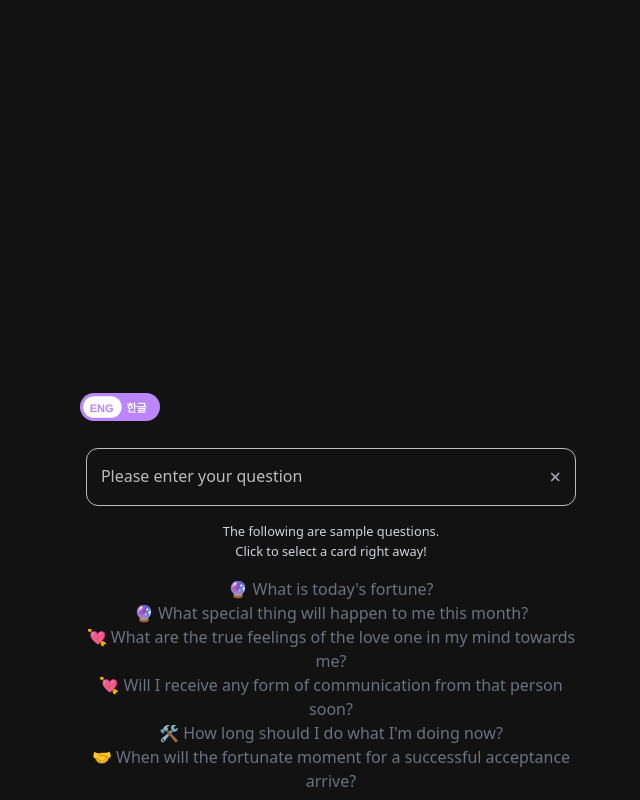
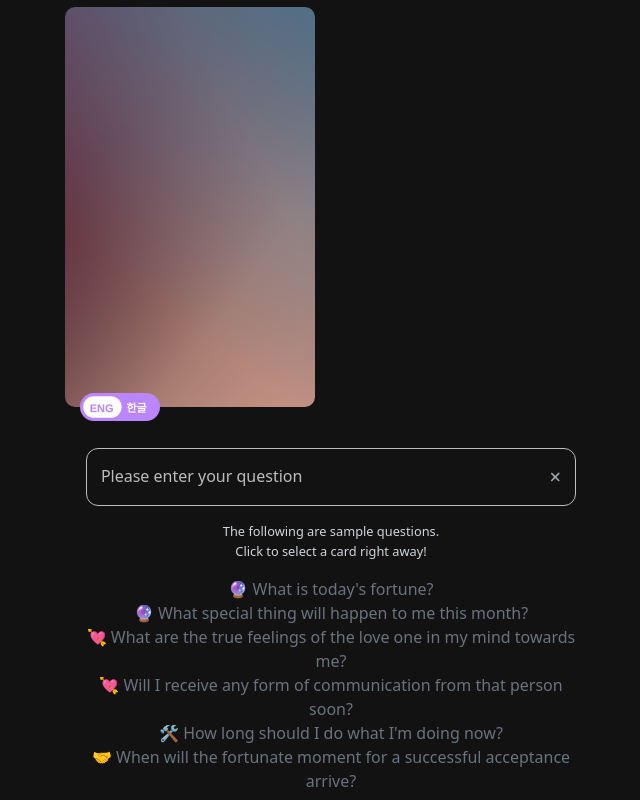
Before and after one commit to agnes0304/GPTarot, a React (Vite) app: page / in a window 1280 px wide. Shown: the whole page, without its empty margins (309-949 px from the left). Built offline with nearby package versions, Linux system fonts and the light colour scheme.

Commit message:
tilting test

```diff
--- a/src/styles/TiltCard.module.css
+++ b/src/styles/TiltCard.module.css
@@ -7,6 +7,10 @@
   transition: all 0.5s linear;
   border-radius: 10px;
   border: 0px solid transparent;
+  background: linear-gradient(217deg, #6287a3, rgba(255, 0, 0, 0) 70.71%),
+    linear-gradient(127deg, #803050, rgba(0, 255, 0, 0) 70.71%),
+    linear-gradient(60deg, rgba(0, 255, 0, 0), #f0b1a0 70.71%),
+    linear-gradient(336deg, #f0b1a0, rgba(0, 0, 255, 0) 70.71%);
 }
 
 .card:hover {
```
